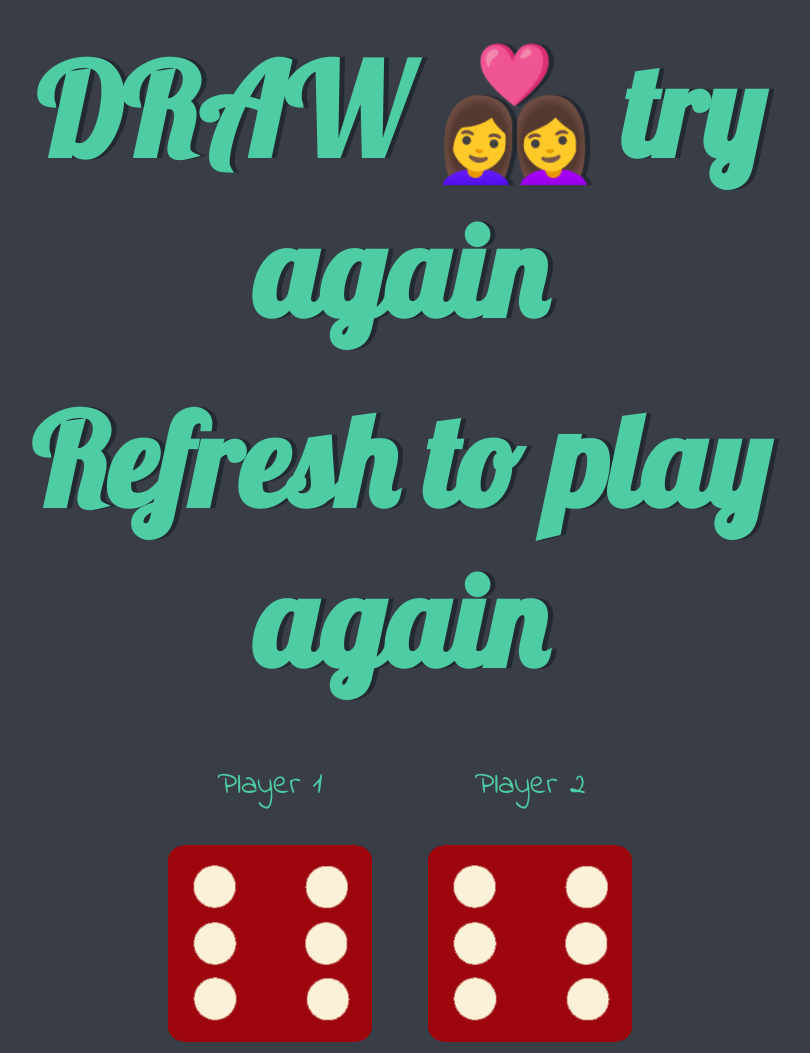
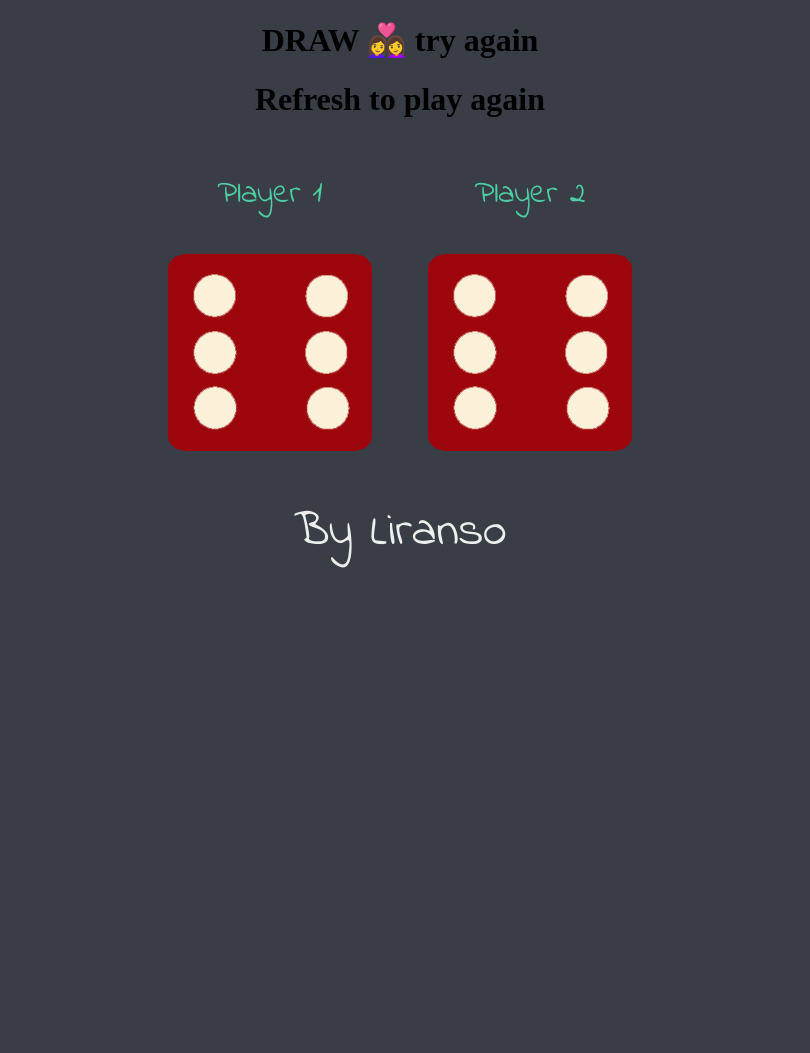
Before and after one commit to Liranso/Dice-roll-Using-js, a plain HTML site: page index.html in a window 1280 px wide. Shown: the top 1053 px of the page, without its empty margins (240-1050 px from the left). After the commit the page ends 800 px from the top, so only its background shows below. Drawn offline with Linux system fonts and the light colour scheme.

Commit message:
Update style.css

```diff
--- a/style.css
+++ b/style.css
@@ -14,7 +14,7 @@ body {
   background-color: #393E46;
 }
 
-h1 {
+.cls {
   margin: 30px;
   font-family: 'Lobster', cursive;
   text-shadow: 5px 0 #232931;
```
